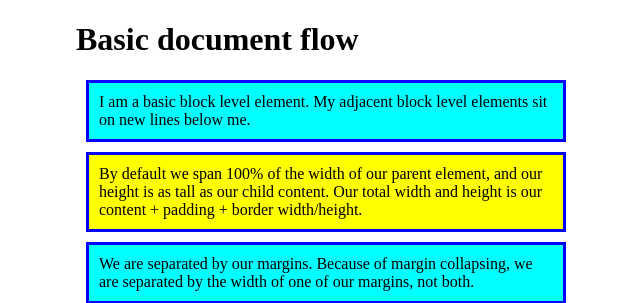
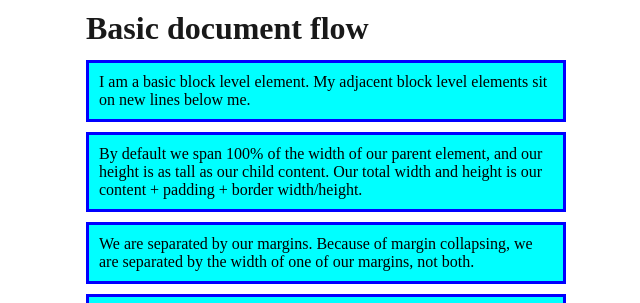
Before and after one commit to 1saswata/javascript-foundation, a plain HTML site: page 0_basic-flow.html in a window 1280 px wide. Shown: the top 303 px of the page, without its empty margins (314-954 px from the left). Drawn offline with Linux system fonts and the light colour scheme.

Commit message:
fix: Apply positioning

```diff
--- a/0_basic-flow.html
+++ b/0_basic-flow.html
@@ -8,6 +8,7 @@
     <style>
       body {
         width: 500px;
+        height: 1400px;
         margin: 0 auto;
       }
 
@@ -23,9 +24,18 @@
         border: 1px solid black;
       }
 
-      .positioned {
-        position: static;
-        background: yellow;
+      h1 {
+        position: fixed;
+        top: 0;
+        width: 500px;
+        margin-top: 0;
+        background: white;
+        opacity: .9;
+        padding: 10px;
+      }
+
+      p:nth-of-type(1)  {
+        margin-top: 60px;
       }
     </style>
   </head>
```
